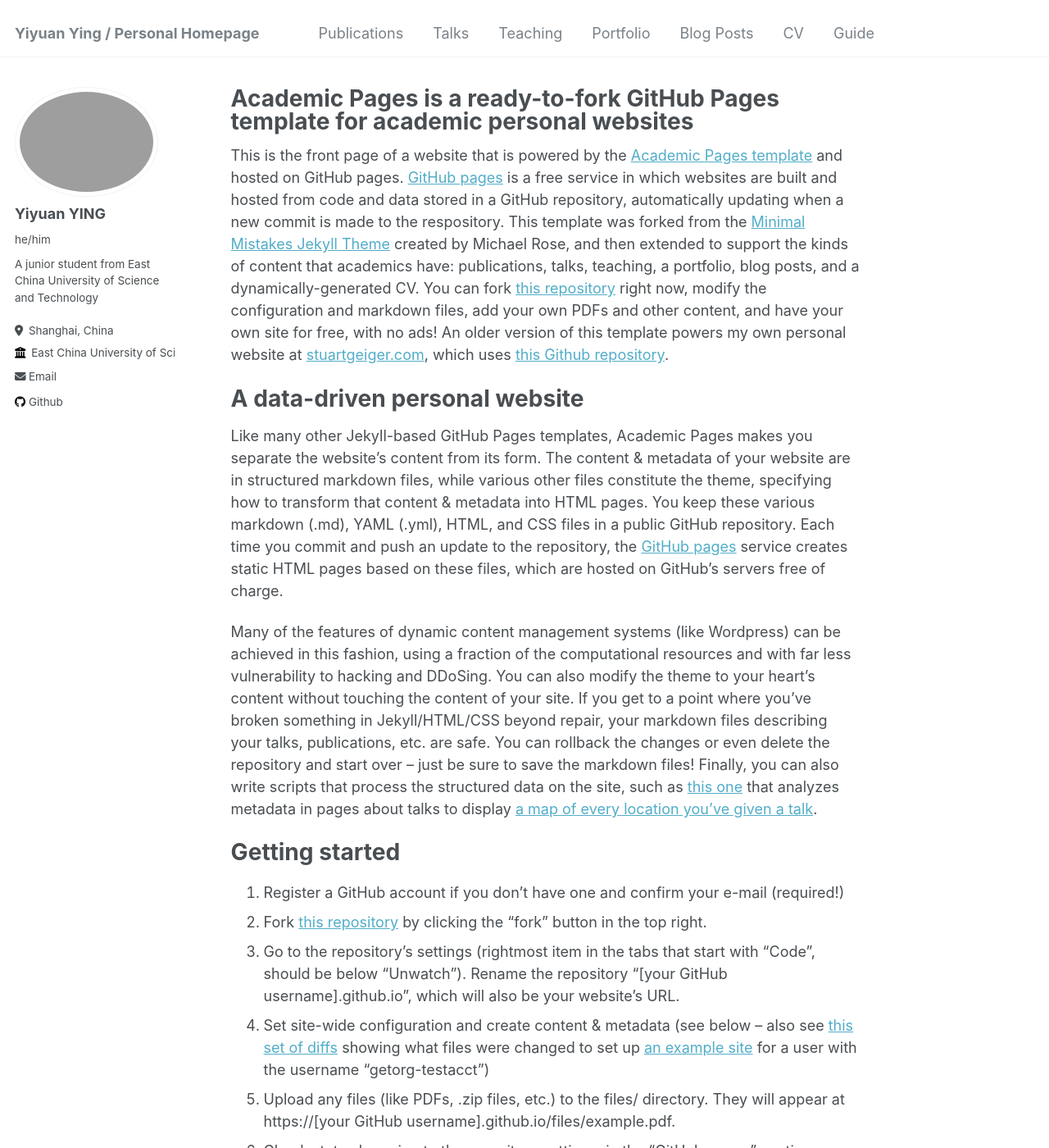
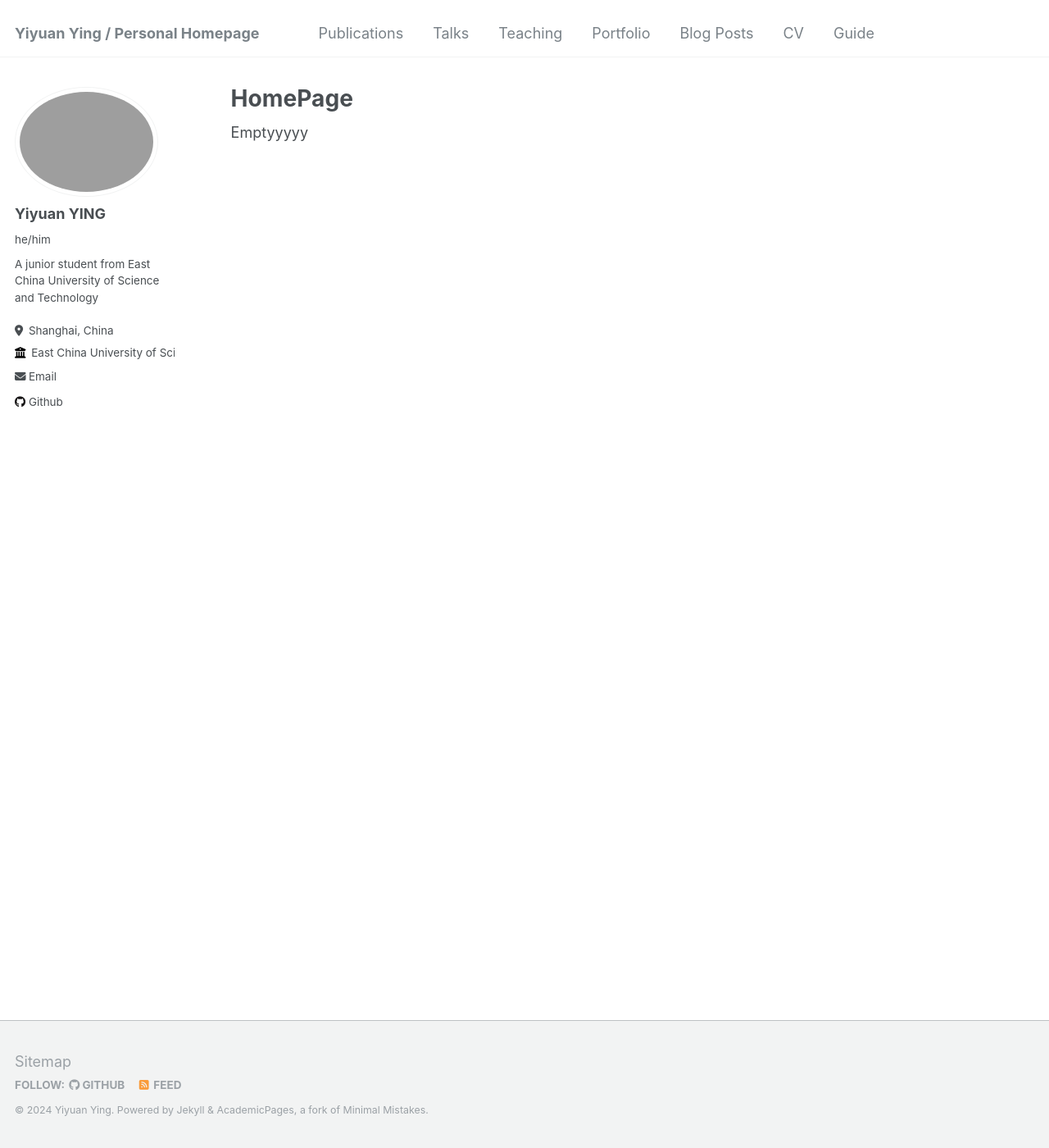
Before and after one commit to YiyuanYing/yiyuanying.github.io, a Jekyll site: the page built from _pages/about.md, in a window 1280 px wide and 1400 px high. Shown: the whole window at 82% size. Built offline with Jekyll 4.4.1, drawn with Linux system fonts in a browser that asks for light colours; some of the changed text lies outside the part shown.

Commit message:
modified:   _pages/about.md

```diff
--- a/_pages/about.md
+++ b/_pages/about.md
@@ -1,13 +1,15 @@
 ---
 permalink: /
-title: "Academic Pages is a ready-to-fork GitHub Pages template for academic personal websites"
+title: "HomePage"
 author_profile: true
 redirect_from:
   - /about/
   - /about.html
 ---
 
-This is the front page of a website that is powered by the [Academic Pages template](https://github.com/academicpages/academicpages.github.io) and hosted on GitHub pages. [GitHub pages](https://pages.github.com) is a free service in which websites are built and hosted from code and data stored in a GitHub repository, automatically updating when a new commit is made to the respository. This template was forked from the [Minimal Mistakes Jekyll Theme](https://mmistakes.github.io/minimal-mistakes/) created by Michael Rose, and then extended to support the kinds of content that academics have: publications, talks, teaching, a portfolio, blog posts, and a dynamically-generated CV. You can fork [this repository](https://github.com/academicpages/academicpages.github.io) right now, modify the configuration and markdown files, add your own PDFs and other content, and have your own site for free, with no ads! An older version of this template powers my own personal website at [stuartgeiger.com](http://stuartgeiger.com), which uses [this Github repository](https://github.com/staeiou/staeiou.github.io).
+Emptyyyyy
+
+<!-- This is the front page of a website that is powered by the [Academic Pages template](https://github.com/academicpages/academicpages.github.io) and hosted on GitHub pages. [GitHub pages](https://pages.github.com) is a free service in which websites are built and hosted from code and data stored in a GitHub repository, automatically updating when a new commit is made to the respository. This template was forked from the [Minimal Mistakes Jekyll Theme](https://mmistakes.github.io/minimal-mistakes/) created by Michael Rose, and then extended to support the kinds of content that academics have: publications, talks, teaching, a portfolio, blog posts, and a dynamically-generated CV. You can fork [this repository](https://github.com/academicpages/academicpages.github.io) right now, modify the configuration and markdown files, add your own PDFs and other content, and have your own site for free, with no ads! An older version of this template powers my own personal website at [stuartgeiger.com](http://stuartgeiger.com), which uses [this Github repository](https://github.com/staeiou/staeiou.github.io).
 
 A data-driven personal website
 ======
@@ -46,4 +48,4 @@
 
 For more info
 ------
-More info about configuring Academic Pages can be found in [the guide](https://academicpages.github.io/markdown/). The [guides for the Minimal Mistakes theme](https://mmistakes.github.io/minimal-mistakes/docs/configuration/) (which this theme was forked from) might also be helpful.
+More info about configuring Academic Pages can be found in [the guide](https://academicpages.github.io/markdown/). The [guides for the Minimal Mistakes theme](https://mmistakes.github.io/minimal-mistakes/docs/configuration/) (which this theme was forked from) might also be helpful. -->
```
